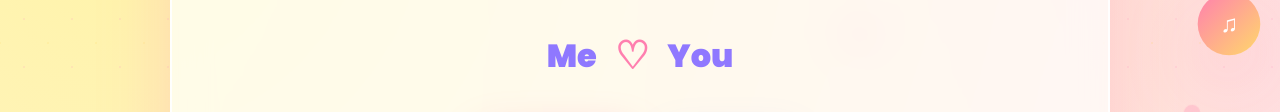
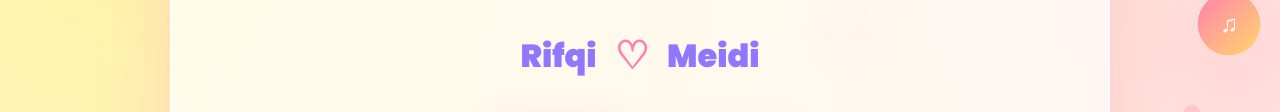
Before and after one commit to rifqieeeee/rifqi-abdillah, a plain HTML site: page rifqi-meidi/index.html in a window 1280 px wide. Shown: the part 725-837 px from the top of the page. Drawn offline with Linux system fonts and the light colour scheme.

Commit message:
Update index.html

```diff
--- a/rifqi-meidi/index.html
+++ b/rifqi-meidi/index.html
@@ -3,7 +3,7 @@
 <head>
   <meta charset="UTF-8" />
   <meta name="viewport" content="width=device-width, initial-scale=1.0" />
-  <meta name="description" content="Website 1st Anniversary romantis, responsif, dengan galeri, musik, animasi, dan modal foto." />
+  <meta name="description" content="1st Anniversary Rifqi dan Meidi." />
   <title>Our 1st Anniversary</title>
   <link rel="icon" href="assets/images/photo1.jpg" />
   <link rel="stylesheet" href="style.css" />
@@ -48,9 +48,9 @@
       </p>
 
       <div class="couple">
-        <span>Me</span>
+        <span>Rifqi</span>
         <b>♡</b>
-        <span>You</span>
+        <span>Meidi</span>
       </div>
 
       <div class="hero-actions">
```
